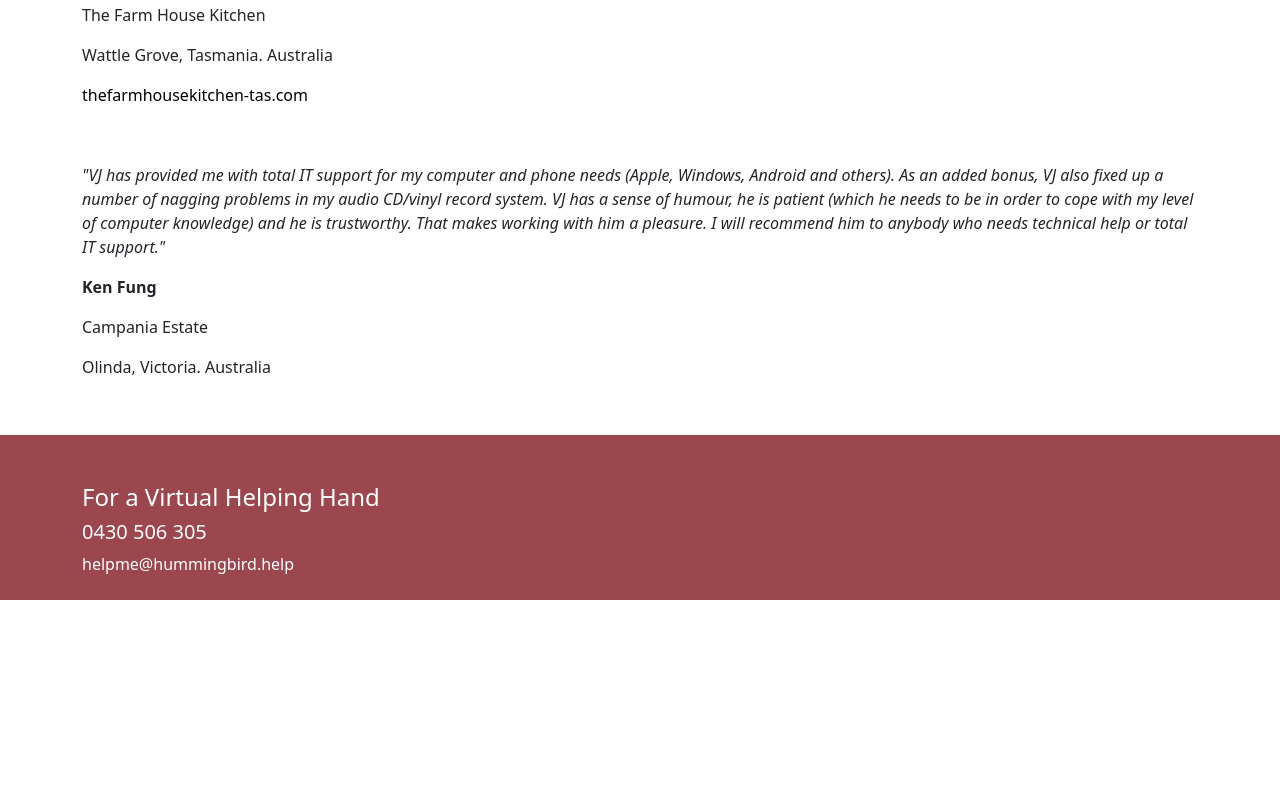
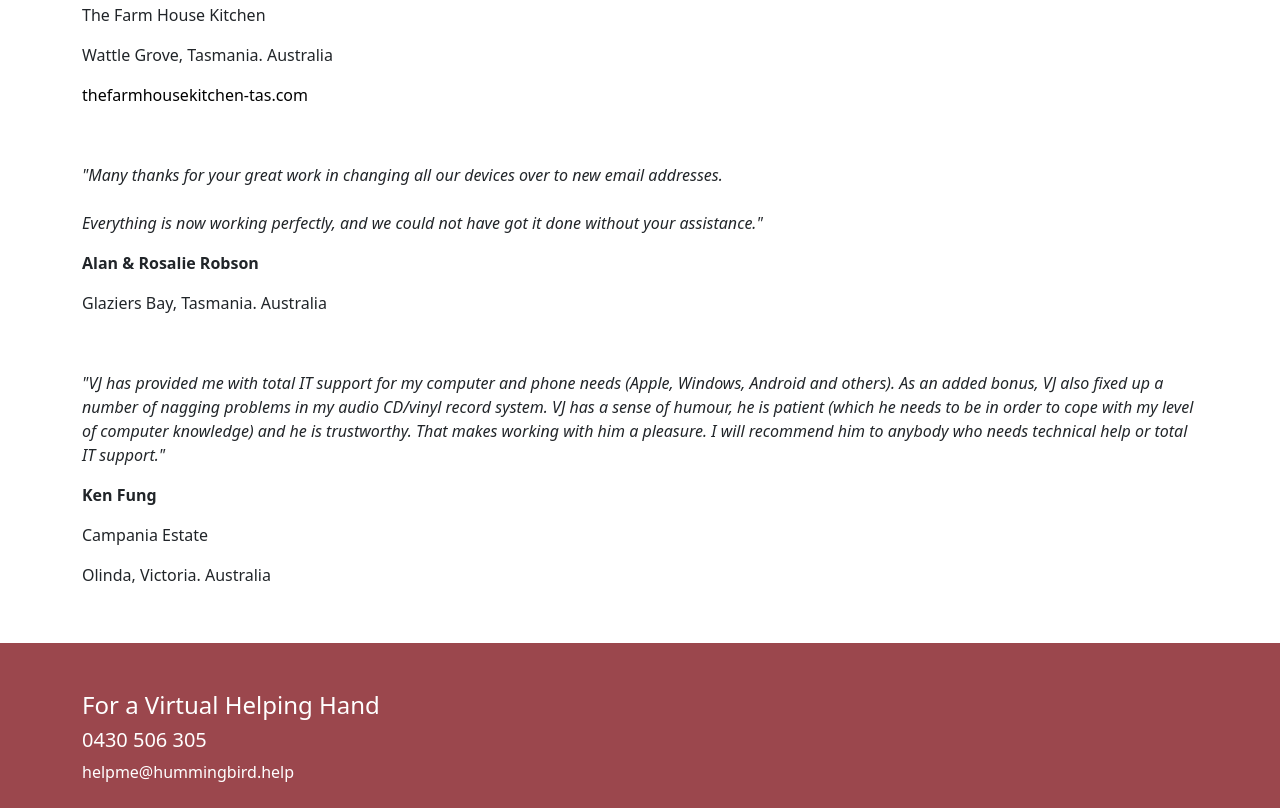
Before and after one commit to vjguilfoil/vjguilfoil.GitHub.io, a plain HTML site: page client_love.html in a window 1280 px wide. Shown: the part 1065-1873 px from the top of the page. Before the commit the page ends 1665 px from the top, so only its background shows below. Drawn offline with nearby package versions, Linux system fonts and the light colour scheme.

Commit message:
Update client_love.html
Added Alan's comment in Testimonials

```diff
--- a/client_love.html
+++ b/client_love.html
@@ -84,15 +84,15 @@
                 <p><a href="https://www.thefarmhousekitchen-tas.com/" style="color: black;">thefarmhousekitchen-tas.com</a></p>
                 </div>
 
-<!--                <p><br></p>
+                <p><br></p>
                 <div class="clientlove">
-                <p><i>"Hummingbird Helpdesk were responsible for creating a wonderfully professional website for our business. VJ is a whizz at computer hardware too and was able to install WiFi to our two guest cottages for us - a job we previously were unable to find anyone able or willing to do."</i></p>
-                <p><b>Russel & Miriam</b></p>
-                <p>Herons Rise Vineyard Cottages</p>
-                <p>Kettering, Tasmania. Australia</p>
-                <p><a href="https://heronsrise.com.au" style="color: black;">heronsrise.com.au</a></p>
+                <p><i>"Many thanks for your great work in changing all our devices over to new email addresses.<br><br>
+						Everything is now working perfectly, and we could not have got it done without your assistance."</i></p>
+                <p><b>Alan & Rosalie Robson</b></p>
+                <p>Glaziers Bay, Tasmania. Australia</p>
+               <!-- <p><a href="https://heronsrise.com.au" style="color: black;">heronsrise.com.au</a></p>
                 </div>
-    -->
+                -->
                 <p><br></p>
                 <div class="clientlove">
                 <p><i>"VJ has provided me with total IT support for my computer and phone needs (Apple, Windows, Android and others).
```
